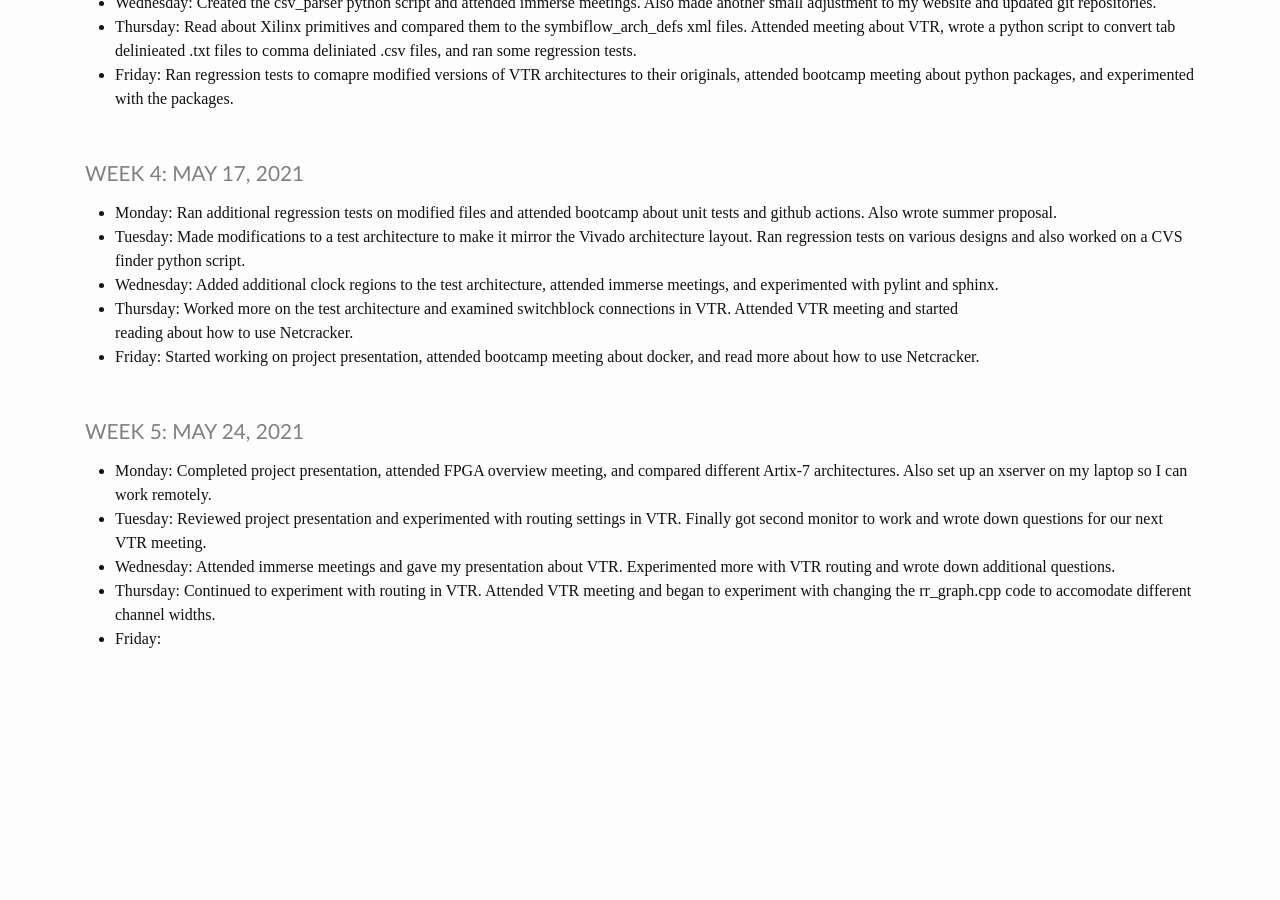
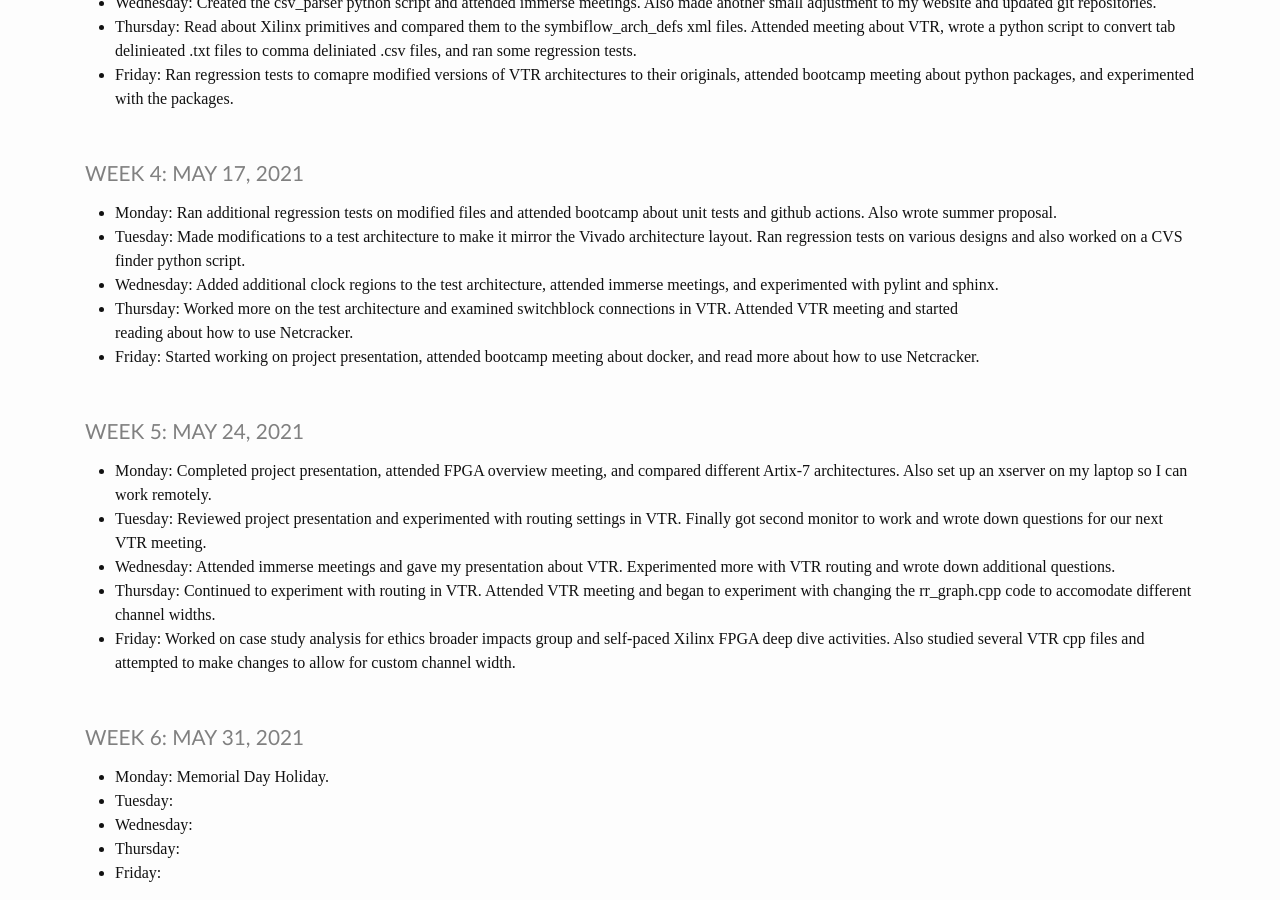
Before and after one commit to heinerb1/heinerb1.github.io, a Jekyll site: the page built from _pages/log.md, in a window 1280 px wide and 900 px high, scrolled down 859 px. Built offline with Jekyll 4.4.1, drawn with Linux system fonts in a browser that asks for light colours; before the commit the page ends 1525 px from its top, so only the background shows below that.

Commit message:
5/28 Update

```diff
--- a/_pages/log.md
+++ b/_pages/log.md
@@ -62,4 +62,14 @@ title: IMMERSE Log
                  VTR routing and wrote down additional questions.
 * **Thursday**: Continued to experiment with routing in VTR. Attended VTR meeting and began to experiment
                 with changing the rr_graph.cpp code to accomodate different channel widths.
+* **Friday**: Worked on case study analysis for ethics broader impacts group and self-paced Xilinx FPGA
+              deep dive activities. Also studied several VTR cpp files and attempted to make changes
+              to allow for custom channel width.
+
+### Week 6: May 31, 2021
+
+* **Monday**: Memorial Day Holiday.
+* **Tuesday**:
+* **Wednesday**:
+* **Thursday**:
 * **Friday**:
```
